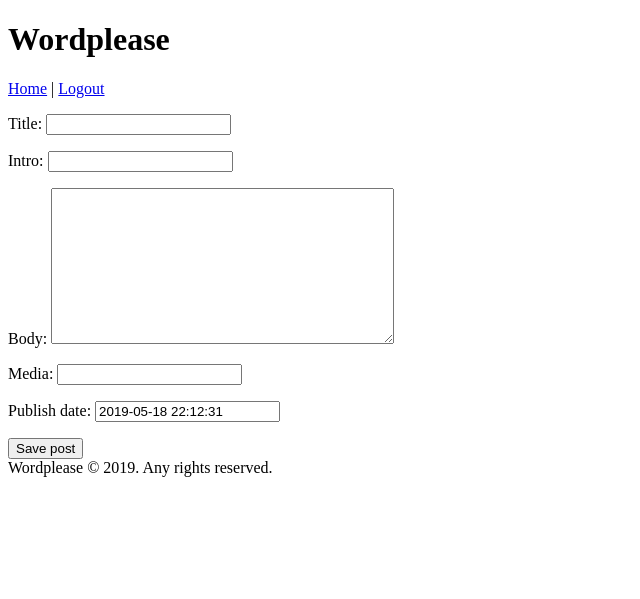
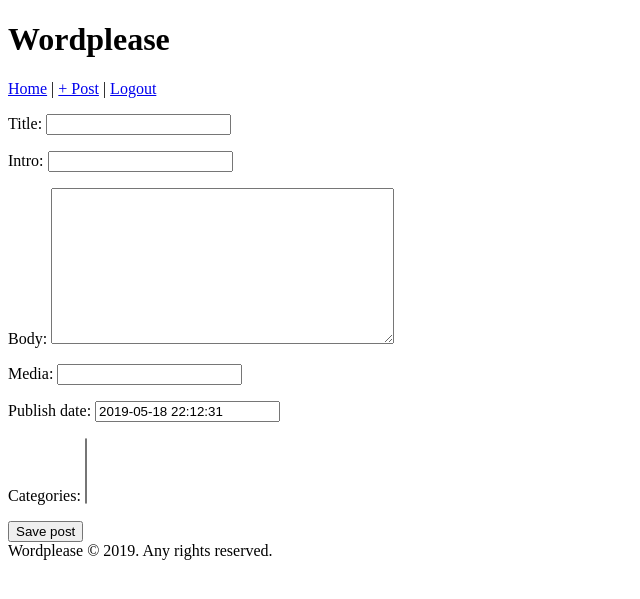
Before and after one commit to Vegekku/mod-python-django, a Django app: page /new-post in a window 1280 px wide. Shown: the top 599 px of the page, without its empty margins (0-640 px from the left). Run offline with Django 3.2, Linux system fonts and the light colour scheme; the visitor is signed in with stand-in values (Sample User, id 1); data that the repository does not hold is empty.

Commit message:
Improve security on create post & added functionality

```diff
--- a/main/settings.py
+++ b/main/settings.py
@@ -121,3 +121,5 @@ USE_TZ = True
 # https://docs.djangoproject.com/en/2.2/howto/static-files/
 
 STATIC_URL = '/static/'
+
+LOGIN_URL = 'login'
--- a/posts/forms.py
+++ b/posts/forms.py
@@ -7,4 +7,4 @@ class PostForm(ModelForm):
 
     class Meta:
         model = Post
-        fields = ['title', 'intro', 'body', 'media', 'publish_date']
+        fields = ['title', 'intro', 'body', 'media', 'publish_date', 'categories']
--- a/posts/templates/base.html
+++ b/posts/templates/base.html
@@ -9,6 +9,7 @@
         <h1>Wordplease</h1>
         <nav>
             <a href="{% url 'home' %}">Home</a> |
+            <a href="{% url 'create_post' %}">+ Post</a> |
             {% if user.is_authenticated %}
                 <a href="{% url 'logout' %}">Logout</a>
             {% else %}
--- a/posts/templates/posts/new.html
+++ b/posts/templates/posts/new.html
@@ -6,7 +6,7 @@
     {% for message in messages %}
         <p>{{ message }}</p>
     {% endfor %}
-    <form action="post">
+    <form method="post" novalidate>
         {% csrf_token %}
         {{ form.as_p }}
         <button type="submit">Save post</button>
--- a/posts/views.py
+++ b/posts/views.py
@@ -1,4 +1,5 @@
 from django.contrib import messages
+from django.contrib.auth.decorators import login_required
 from django.http import HttpResponse
 from django.shortcuts import render, get_object_or_404
 
@@ -26,9 +27,12 @@
     return HttpResponse(html)
 
 
+@login_required
 def create_post(request):
     if request.method == 'POST':
-        form = PostForm(request.POST)
+        post = Post()
+        post.author = request.user
+        form = PostForm(request.POST, instance=post)
         if form.is_valid():
             new_post = form.save()
             messages.success(request, 'Post created successfully with ID {0}'.format(new_post.pk))
--- a/users/views.py
+++ b/users/views.py
@@ -7,7 +7,7 @@ from users.forms import LoginForm
 
 def login(request):
     if request.user.is_authenticated:
-        redirect('home')
+        return redirect('home')
 
     if request.method == 'POST':
         form = LoginForm(request.POST)
@@ -19,7 +19,8 @@ def login(request):
                 messages.error(request, 'Invalid credentials')
             else:
                 django_login(request, user)
-                return redirect('home')
+                url = request.GET.get('next', 'home')
+                return redirect(url)
     else:
         form = LoginForm()
 
```
Also changed, not shown: docs/REQUIREMENTS.md (+4 -4 lines).
